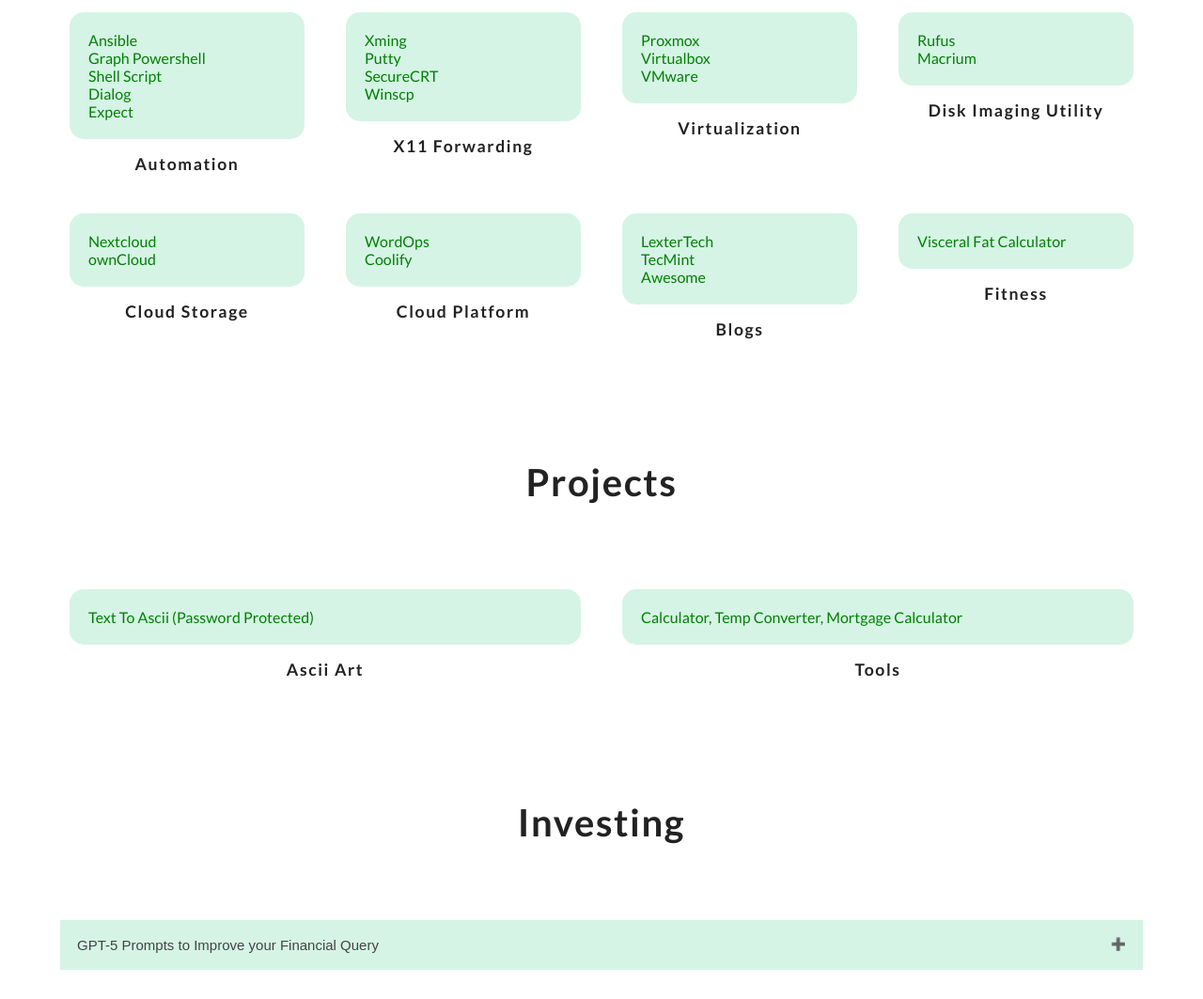
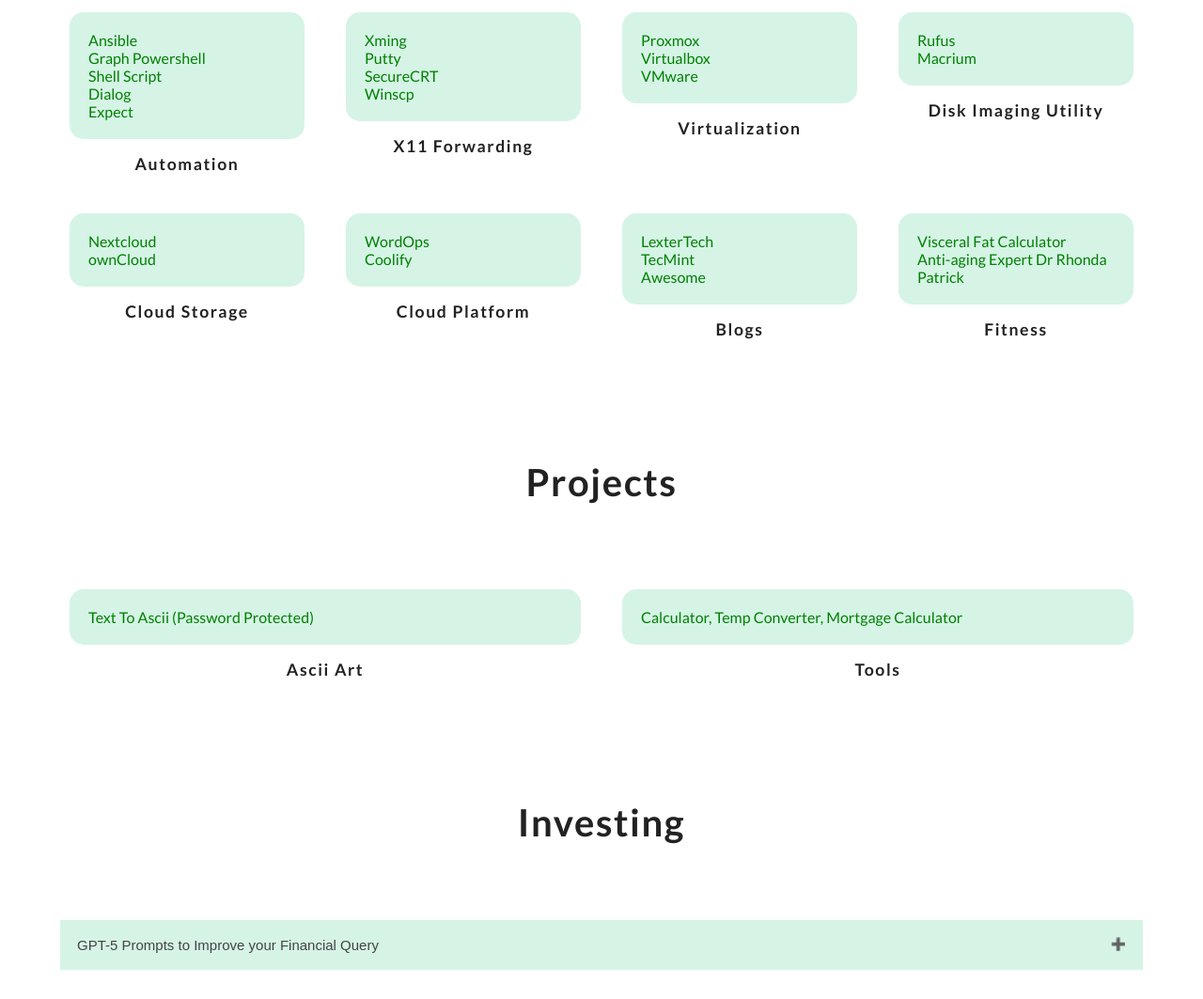
Before and after one commit to felixsiquijor/felixsiquijor.github.io, a plain HTML site: page index.html in a window 1280 px wide. Shown: the part 1892-2955 px from the top of the page at 94% size. Drawn offline with Linux system fonts and the light colour scheme.

Commit message:
modified:   index.html

```diff
--- a/index.html
+++ b/index.html
@@ -330,6 +330,7 @@
 <article class="product">
   <div class="txt-container">
   <a href="https://www.lih.lu/en/visceral-fat-calculator/" target="_blank">Visceral Fat Calculator</a><br>
+  <a href="https://www.youtube.com/embed/JCTb3QSrGMQ?si=DzxagNxt5lTQT-58" target="_blank">Anti-aging Expert Dr Rhonda Patrick</a>
   </div>
   <h3>Fitness</h3>
 </article>
```
